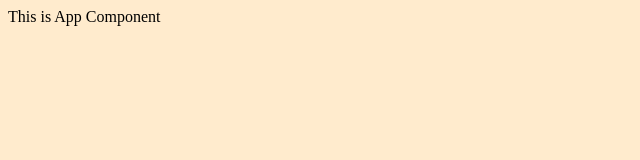
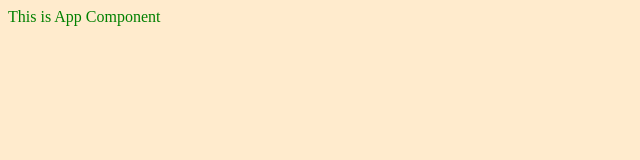
Before and after one commit to akochemasov/zar.marathon, a React app: page / in a window 1280 px wide. Shown: the top 160 px of the page, without its empty margins (0-640 px from the left). Built offline with nearby package versions, Linux system fonts and the light colour scheme.

Commit message:
Add css modules and native css files

```diff
--- a/src/App.js
+++ b/src/App.js
@@ -1,8 +1,11 @@
 import React from 'react';
+
+import './custom.css';
+import style from './App.modules.css';
 
 const App = () => {
   return (
-    <div>
+    <div className={style.header + ' color'} >
       This is App Component
     </div>
   )
--- /dev/null
+++ b/src/App.modules.css
@@ -0,0 +1,3 @@
+.header {
+  font-size: 24px;
+}
--- /dev/null
+++ b/src/custom.css
@@ -0,0 +1,3 @@
+.color {
+  color: green;
+}
```
